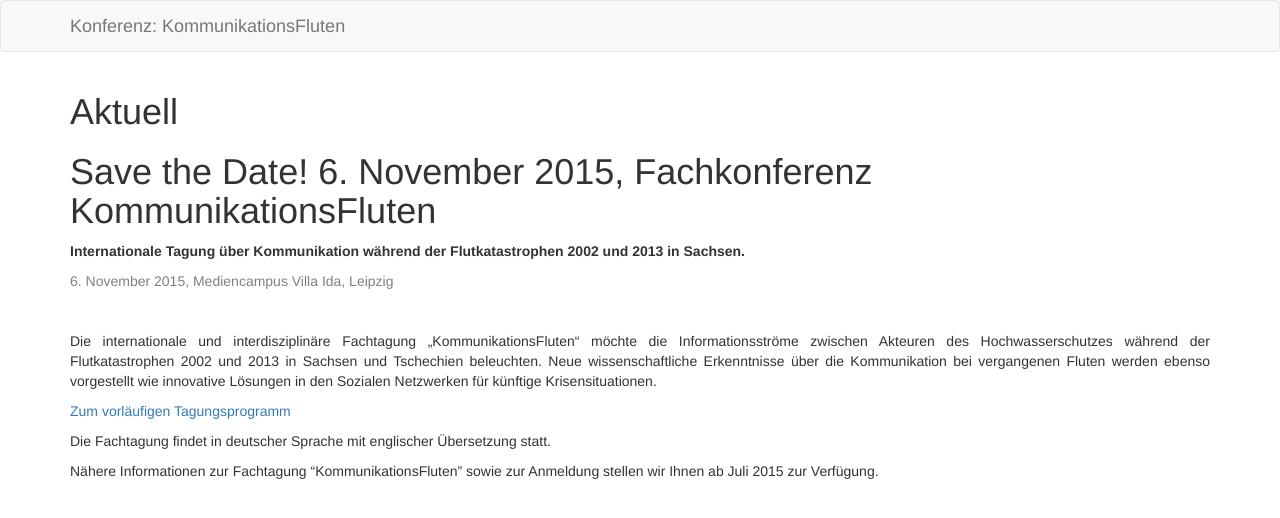
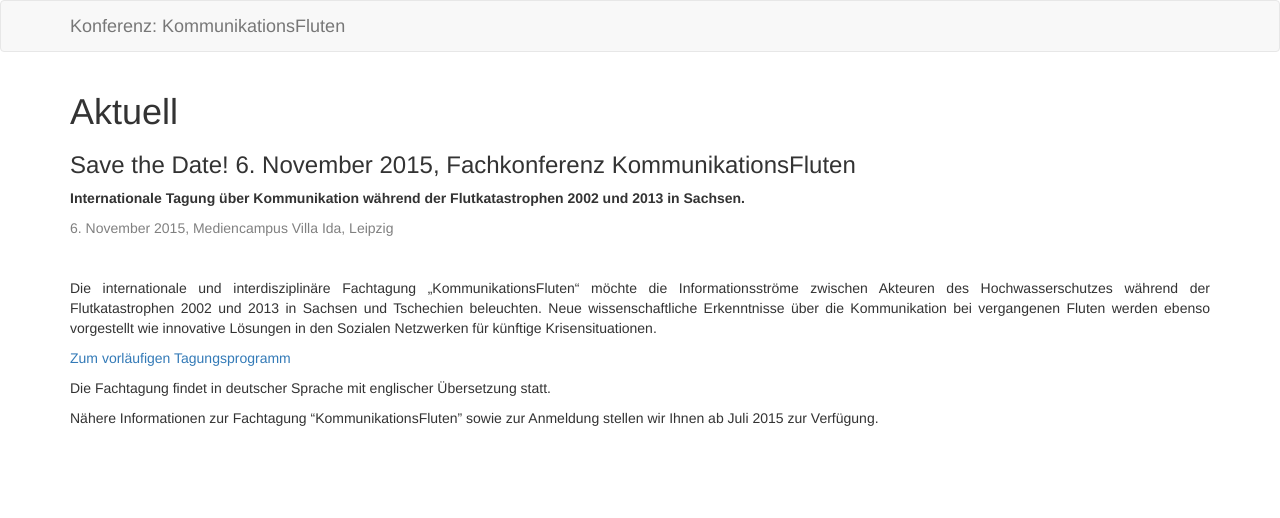
Before and after one commit to susedev/test, a Jekyll site: the page built from konferenz-kommunikationsfluten.html, in a window 1280 px wide. Shown: the top 518 px of the page. Built offline with Jekyll 4.4.1, drawn with Linux system fonts in a browser that asks for light colours.

Commit message:
Edit from JekyllCMS

```diff
--- a/konferenz-kommunikationsfluten.html
+++ b/konferenz-kommunikationsfluten.html
@@ -1,7 +1,7 @@
 ---
 title: Aktuell
 ---
-<h1 class="post-title single">Save the Date! 6. November 2015, Fachkonferenz KommunikationsFluten</h1>
+<h3 class="post-title single">Save the Date! 6. November 2015, Fachkonferenz KommunikationsFluten</h3>
 
 <p><strong>Internationale Tagung &uuml;ber Kommunikation w&auml;hrend der Flutkatastrophen 2002 und 2013 in Sachsen.</strong></p>
 
```
